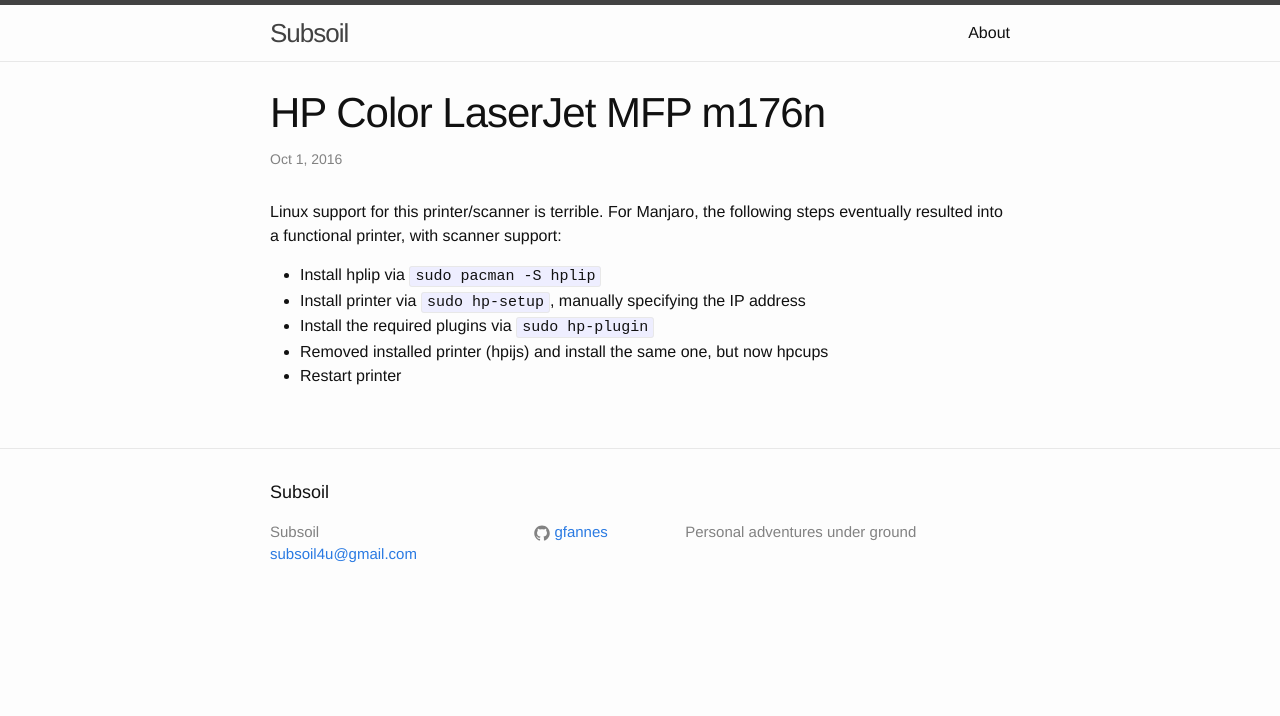
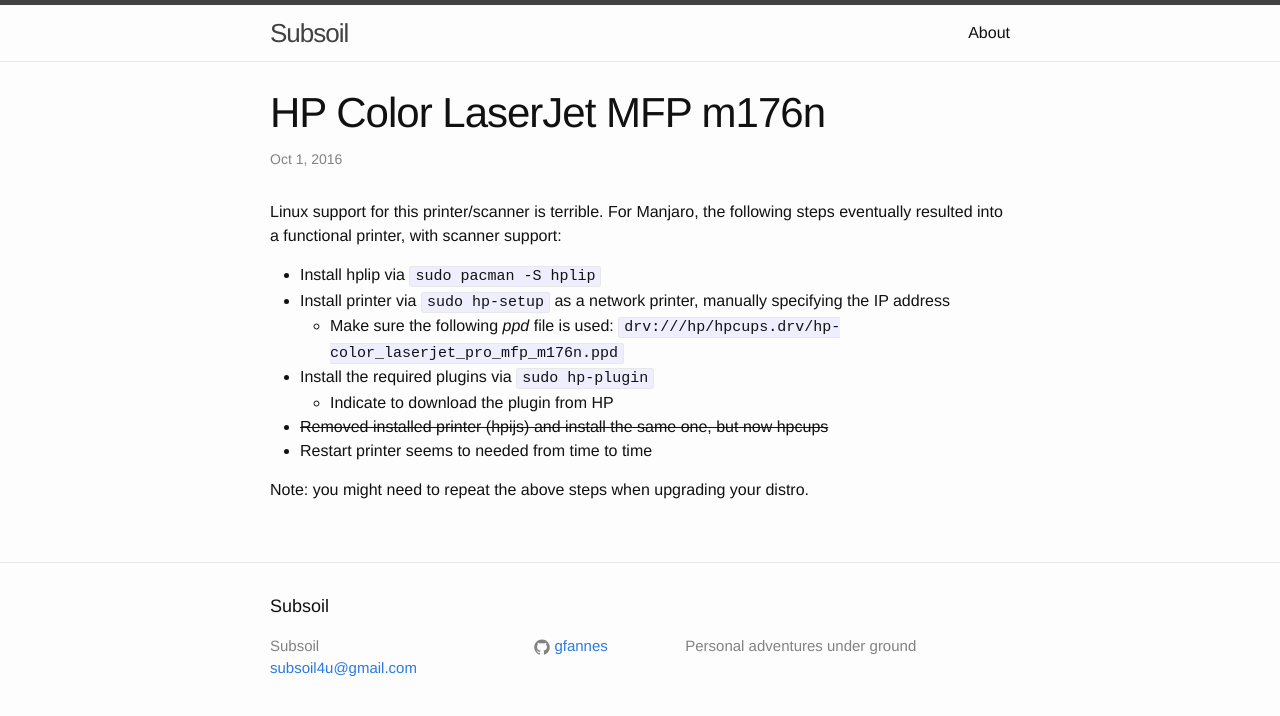
Before and after one commit to gfannes/subsoil, a Jekyll site: the page built from web/_posts/2016-10-01-hp-color-laserjet-mfp-m176n.md, in a window 1280 px wide. Shown: the top 716 px of the page. Built offline with Jekyll 4.4.1, drawn with Linux system fonts in a browser that asks for light colours.

Commit message:
Updated printer and scanner setup

```diff
--- a/web/_posts/2016-10-01-hp-color-laserjet-mfp-m176n.md
+++ b/web/_posts/2016-10-01-hp-color-laserjet-mfp-m176n.md
@@ -8,7 +8,11 @@
 Linux support for this printer/scanner is terrible. For Manjaro, the following steps eventually resulted into a functional printer, with scanner support:
 
 * Install hplip via `sudo pacman -S hplip`
-* Install printer via `sudo hp-setup`, manually specifying the IP address
+* Install printer via `sudo hp-setup` as a network printer, manually specifying the IP address
+  * Make sure the following _ppd_ file is used: `drv:///hp/hpcups.drv/hp-color_laserjet_pro_mfp_m176n.ppd`
 * Install the required plugins via `sudo hp-plugin`
-* Removed installed printer (hpijs) and install the same one, but now hpcups
-* Restart printer
+  * Indicate to download the plugin from HP
+* ~~Removed installed printer (hpijs) and install the same one, but now hpcups~~
+* Restart printer seems to needed from time to time
+
+Note: you might need to repeat the above steps when upgrading your distro.
```
Also changed, not shown: README.md.
